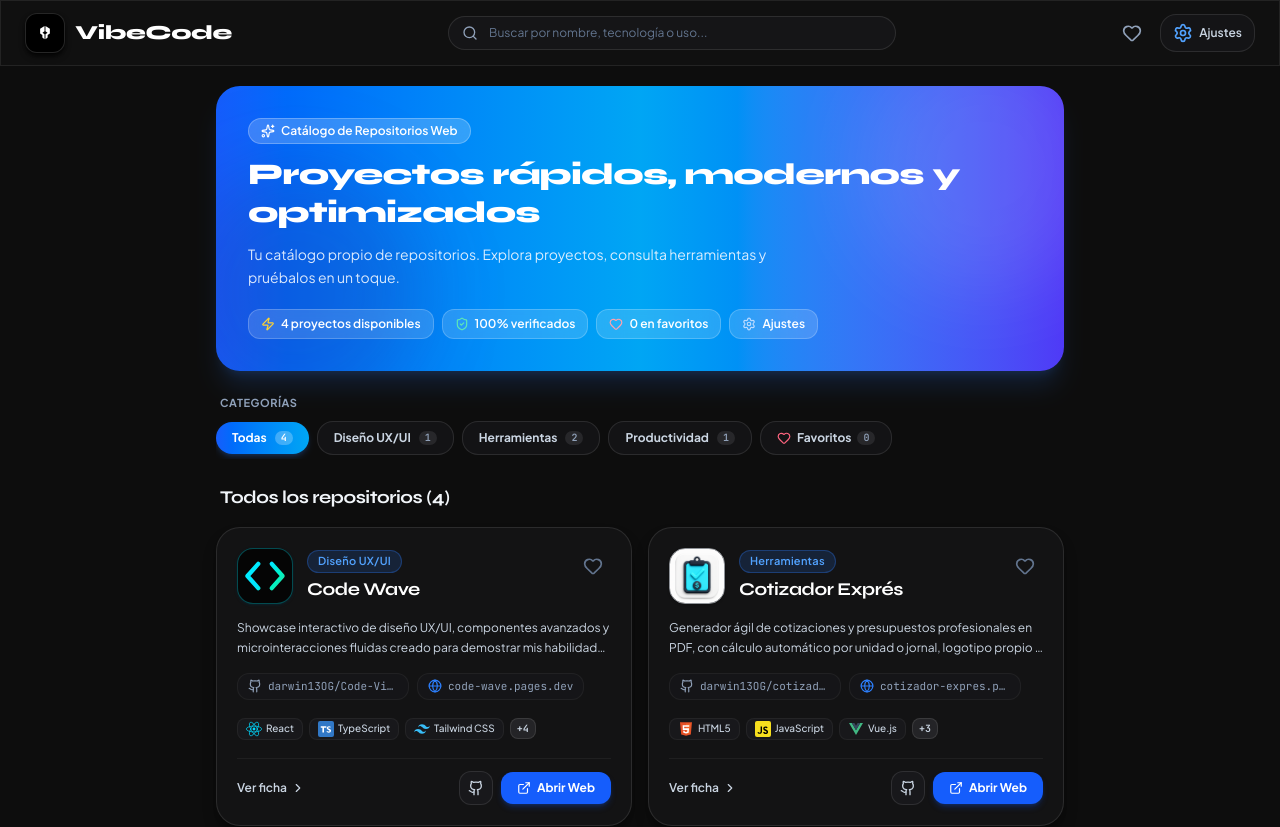
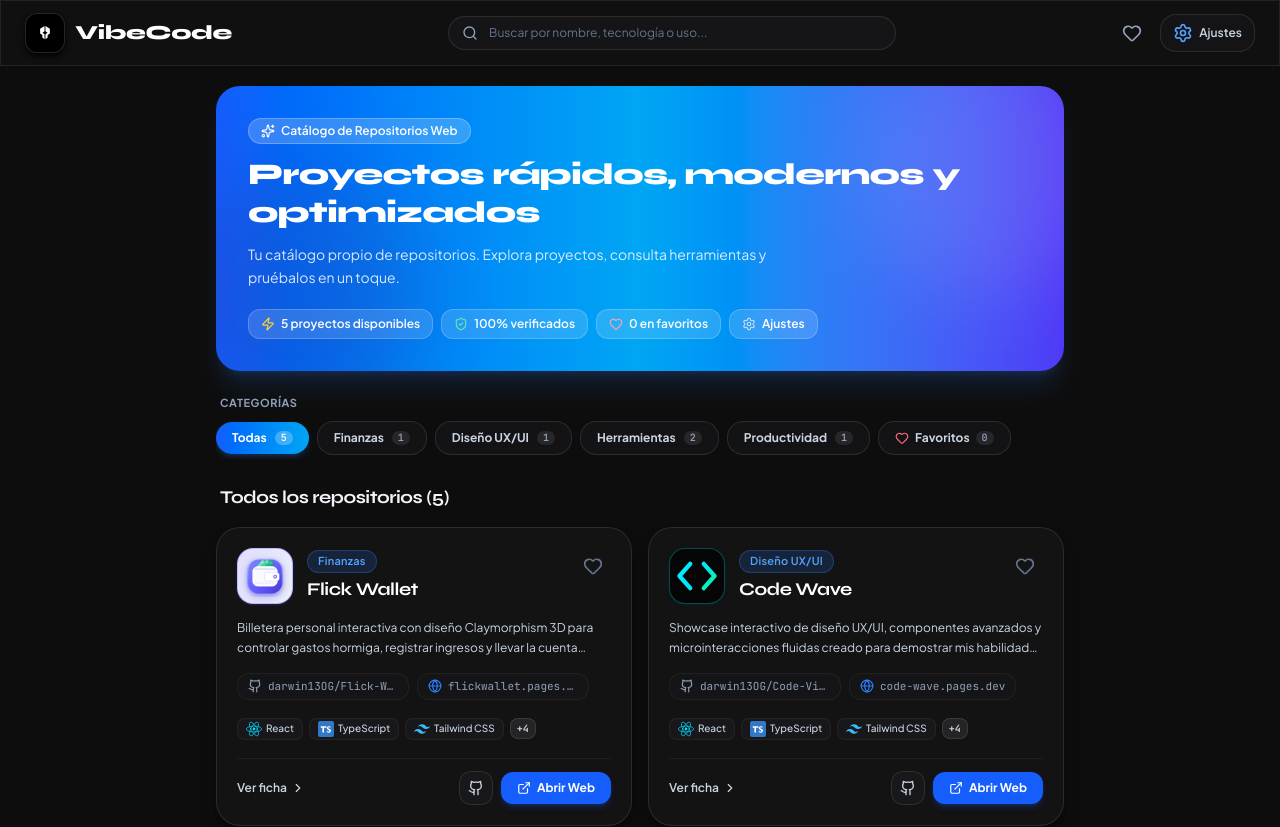
Before and after one commit to darwin13OG/VibeCode-Studio, a React (Vite) app: page / in a window 1280 px wide. Shown: the top 827 px of the page. Built offline with nearby package versions, Linux system fonts and the light colour scheme.

Commit message:
feat(projects): add Flick Wallet project
Add the Flick Wallet project to the catalog, including custom 3D clay iconography, banner assets, and initial data entry. Update app manifest and service worker configuration to support PWA capabilities.

```diff
--- a/index.html
+++ b/index.html
@@ -42,6 +42,7 @@
     <link rel="icon" type="image/svg+xml" href="/icon.svg" />
     <link rel="alternate icon" href="/favicon.ico" />
     <link rel="apple-touch-icon" href="/apple-touch-icon.png" />
+    <link rel="manifest" href="/manifest.webmanifest" />
 
     <!-- Fonts -->
     <link rel="preconnect" href="https://fonts.googleapis.com" />
--- a/src/components/ProjectIcon.tsx
+++ b/src/components/ProjectIcon.tsx
@@ -5,6 +5,7 @@
 
 import React, { useState } from 'react';
 import { TechIcon } from './TechIcons';
+import flickWalletClayIcon from '../assets/images/flick_wallet_clay_icon.png';
 
 interface ProjectIconProps {
   name: string;
@@ -42,6 +43,35 @@ export const ProjectIcon: React.FC<ProjectIconProps> = ({
         style={{ width: size, height: size }}
         dangerouslySetInnerHTML={{ __html: iconSvg }}
       />
+    );
+  }
+
+  // 1.5 Flick Wallet official 3D Clay Icon + SVG fallback from repo
+  if (iconType === 'fintech' || (norm.includes('flick') && norm.includes('wallet'))) {
+    return (
+      <div
+        className={`${className} bg-gradient-to-br from-[#e2dfff] to-[#f0f4f8] dark:from-[#321ed2]/60 dark:to-[#1e2433] border border-[#635bff]/35 shadow-lg shadow-[#635bff]/20 flex items-center justify-center shrink-0 select-none overflow-hidden p-1.5`}
+        style={{ width: size, height: size }}
+      >
+        {!imgError ? (
+          <img
+            src={flickWalletClayIcon}
+            alt={name}
+            className="w-full h-full object-contain drop-shadow-[0_4px_6px_rgba(73,62,229,0.3)]"
+            onError={() => setImgError(true)}
+            referrerPolicy="no-referrer"
+            loading="lazy"
+          />
+        ) : (
+          <svg viewBox="0 0 120 120" className="w-full h-full">
+            <rect x="8" y="8" width="104" height="104" rx="28" fill="#635bff" />
+            <path d="M38 36 L54 16 L88 26 L78 44 Z" fill="#62fae3" />
+            <rect x="24" y="34" width="72" height="58" rx="16" fill="#ffffff" />
+            <rect x="64" y="52" width="34" height="22" rx="8" fill="#f0f4f8" stroke="#c3c0ff" strokeWidth="2" />
+            <circle cx="84" cy="63" r="5" fill="#635bff" />
+          </svg>
+        )}
+      </div>
     );
   }
 
--- a/src/data/initialProjects.ts
+++ b/src/data/initialProjects.ts
@@ -9,8 +9,22 @@ import focusWaveBanner from '../assets/images/focus_wave_preview_1790173931038.j
 import cotizadorExpresBanner from '../assets/images/cotizador_expres_banner.jpg';
 import cotizadorExpresIcon from '../assets/images/cotizador_expres_icon.png';
 import codeWaveBanner from '../assets/images/code_wave_banner.jpg';
+import flickWalletBanner from '../assets/images/flick_wallet_banner.jpg';
 
 export const INITIAL_PROJECTS: Project[] = [
+  {
+    id: 'flick-wallet',
+    name: 'Flick Wallet',
+    repoName: 'Flick-Wallet',
+    githubUrl: 'https://github.com/darwin13OG/Flick-Wallet',
+    cloudflareUrl: 'https://flickwallet.pages.dev',
+    category: 'Finanzas',
+    description: 'Billetera personal interactiva con diseño Claymorphism 3D para controlar gastos hormiga, registrar ingresos y llevar la cuenta exacta del dinero que gastas.',
+    whatItsUsedFor: 'Diseñada para organizar tus finanzas diarias sin complicaciones y de forma 100% privada. Permite registrar al instante gastos hormiga e ingresos, crear alcancías para metas de ahorro, programar recordatorios de pagos o deudas, visualizar analíticas de consumo y proteger tu información con bloqueo por PIN.',
+    techStack: ['React', 'TypeScript', 'Tailwind CSS', 'PWA', 'Web Audio API', 'Vite', 'Cloudflare Pages'],
+    iconType: 'fintech',
+    bannerUrl: flickWalletBanner,
+  },
   {
     id: 'code-wave',
     name: 'Code Wave',
--- a/src/main.tsx
+++ b/src/main.tsx
@@ -6,6 +6,14 @@ import './index.css';
 
 // Dynamically sync Canonical and OpenGraph URLs to current host
 if (typeof window !== 'undefined') {
+  if (import.meta.env.DEV && 'serviceWorker' in navigator) {
+    navigator.serviceWorker.getRegistrations().then((registrations) => {
+      for (const registration of registrations) {
+        registration.unregister().catch(() => {});
+      }
+    }).catch(() => {});
+  }
+
   try {
     const currentUrl = window.location.origin + window.location.pathname;
 
--- a/vite.config.ts
+++ b/vite.config.ts
@@ -54,8 +54,7 @@ export default defineConfig(() => {
           ],
         },
         devOptions: {
-          enabled: true,
-          type: 'module',
+          enabled: false,
         },
       }),
     ],
```
Also changed, not shown: public/manifest.webmanifest (added), src/assets/images/flick_wallet_banner.jpg (added), src/assets/images/flick_wallet_clay_icon.png (added).
